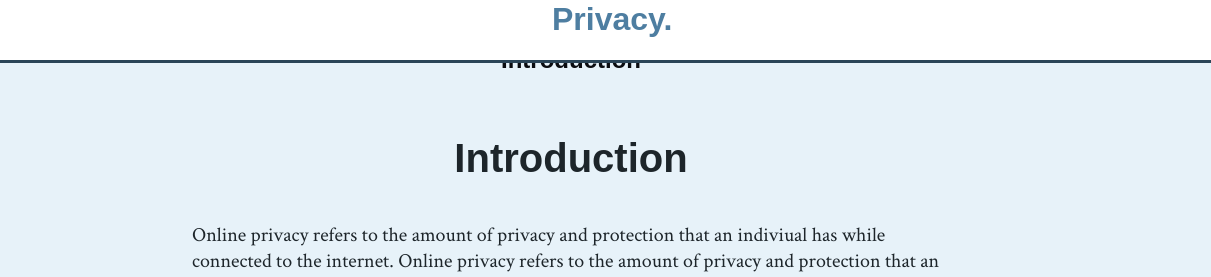
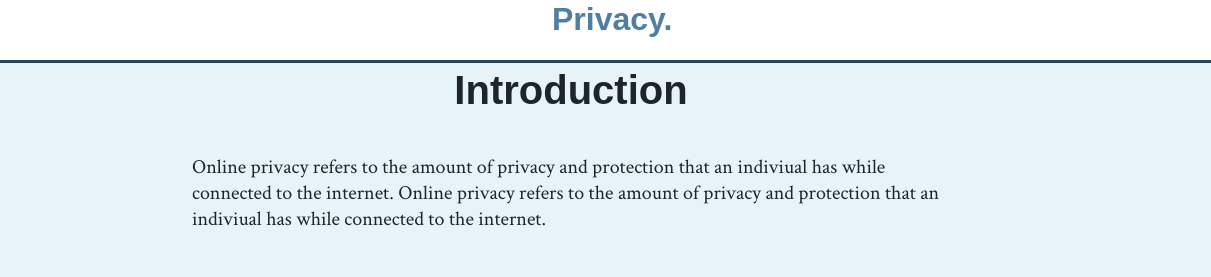
Before and after one commit to DiEgO-7440/DiEgO-7440.github.io, a plain HTML site: page index.html in a window 1280 px wide. Shown: the top 277 px of the page, 69-1280 px from the left. Drawn offline with Linux system fonts and the light colour scheme; a script that the page names is missing.

Commit message:
Update index.html

```diff
--- a/index.html
+++ b/index.html
@@ -94,7 +94,6 @@ Project
 			</tr>
 		</table>
 	</div>
-	<h2 style="color:#0B0C10">Introduction</h2>
 	<table>
 		<td style="width:10px">
 		</td>
```
